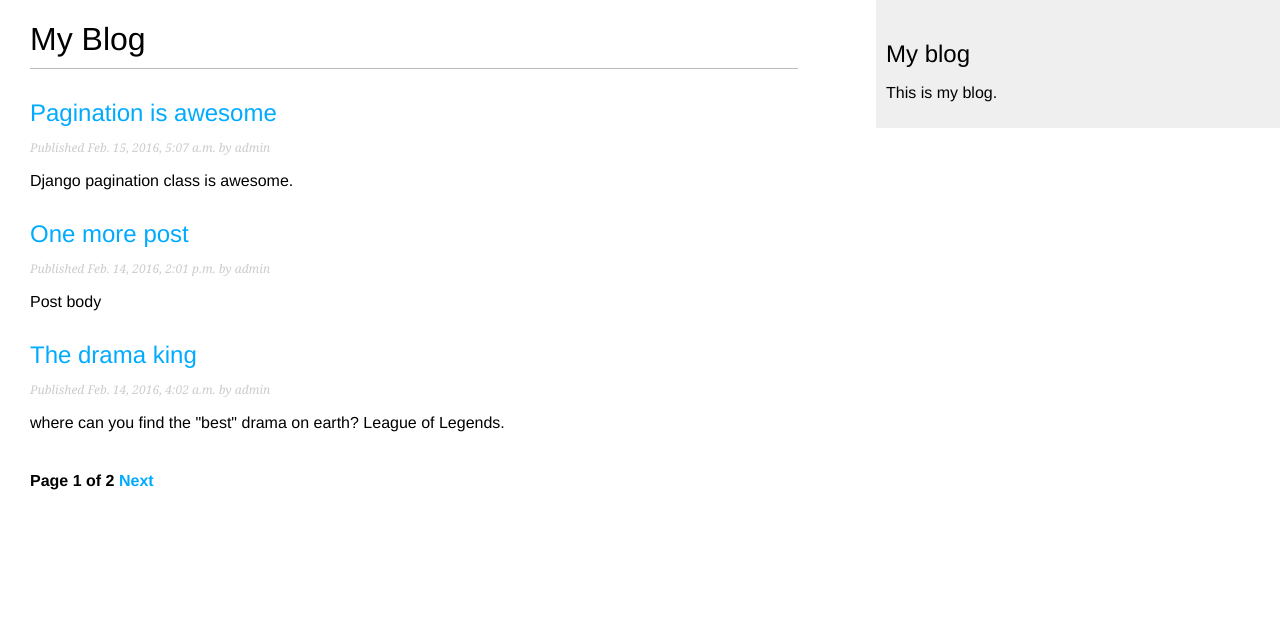
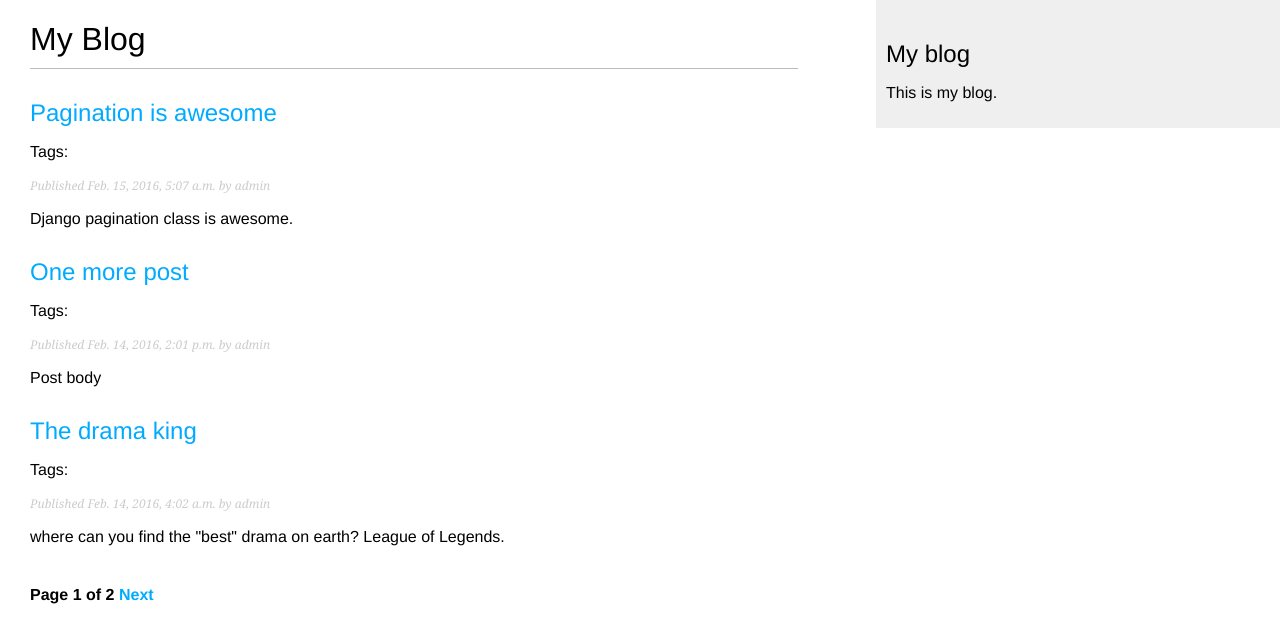
Before and after one commit to jiangbotang/mysite, a Django app: page /blog/ in a window 1280 px wide. Shown: the top 643 px of the page. Run offline with Django 3.2, Linux system fonts and the light colour scheme; data comes from the database, SQL or seed files in the repository; both versions use the stored data as it was after the commit.

Commit message:
Add tagging posts functionalities.

```diff
--- a/blog/templates/blog/post/list.html
+++ b/blog/templates/blog/post/list.html
@@ -4,10 +4,20 @@
 
 {% block content %}
     <h1>My Blog</h1>
+    {% if tag %}
+        <h2>Posts tagged with "{{ tag.name }}"</h2>
+    {% endif %}
     {% for post in posts %}
         <h2>
             <a href="{{ post.get_absolute_url }}">{{ post.title }}</a>
         </h2>
+        <p class="tags">
+            Tags:
+            {% for tag in post.tags.all %}
+                <a href="{% url 'blog:post_list_by_tag' tag.slug %}">{{ tag.name }}</a>
+                {% if not forloop.last %}, {% endif %}
+            {% endfor %}
+        </p>
         <p class="date">Published {{ post.publish }} by {{ post.author }}</p>
         {{ post.body|truncatewords:30|linebreaks }}
     {% endfor %}
--- a/blog/urls.py
+++ b/blog/urls.py
@@ -8,4 +8,5 @@ urlpatterns = [
         views.post_detail,
         name='post_detail'),
     url(r'^(?P<post_id>\d+)/share/$', views.post_share, name='post_share'),
+    url(r'^tag/(?P<tag_slug>[-\w]+)/$', views.post_list, name='post_list_by_tag'),
 ]
--- a/blog/views.py
+++ b/blog/views.py
@@ -4,8 +4,15 @@ from django.core.mail import send_mail
 from .models import Post, Comment
 from .forms import EmailPostForm, CommentForm
 
-def post_list(request):
+from taggit.models import Tag
+
+def post_list(request, tag_slug=None):
     object_list = Post.published.all()
+    tag = None
+
+    if tag_slug:
+        tag = get_object_or_404(Tag, slug=tag_slug)
+        object_list = object_list.filter(tags__in=[tag])
     paginator = Paginator(object_list, 3) # 3 posts in each page
     page = request.GET.get('page')
     try:
@@ -16,7 +23,7 @@ def post_list(request):
     except EmptyPage:
         # If page is out of range deliver last page of results
         posts = paginator.page(paginator.num_pages)
-    return render(request, 'blog/post/list.html', {'posts': posts})
+    return render(request, 'blog/post/list.html', {'page': page, 'posts': posts, 'tag': tag,})
 
 
 def post_detail(request, year, month, day, post):
```
Also changed, not shown: db.sqlite3.
